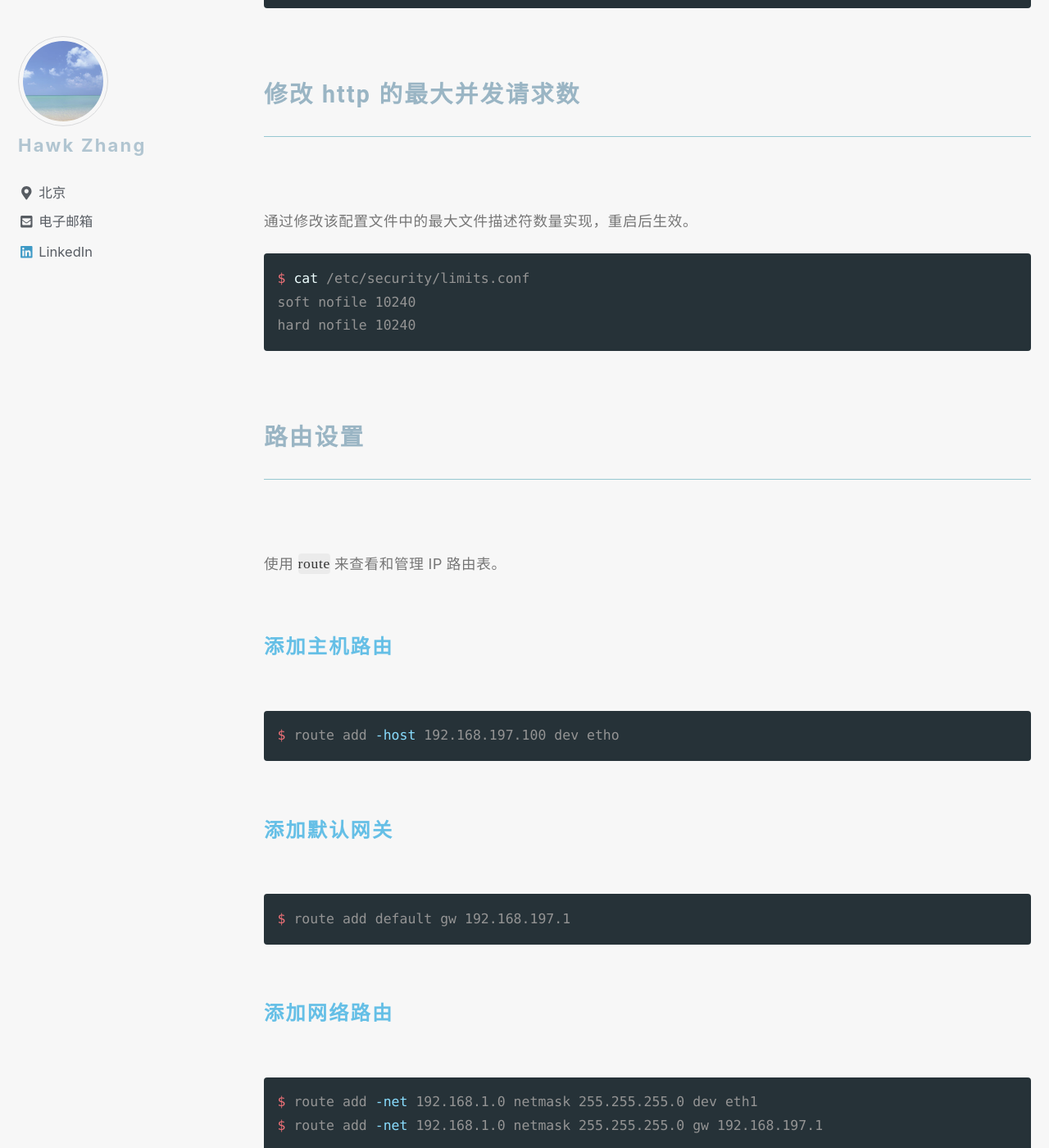
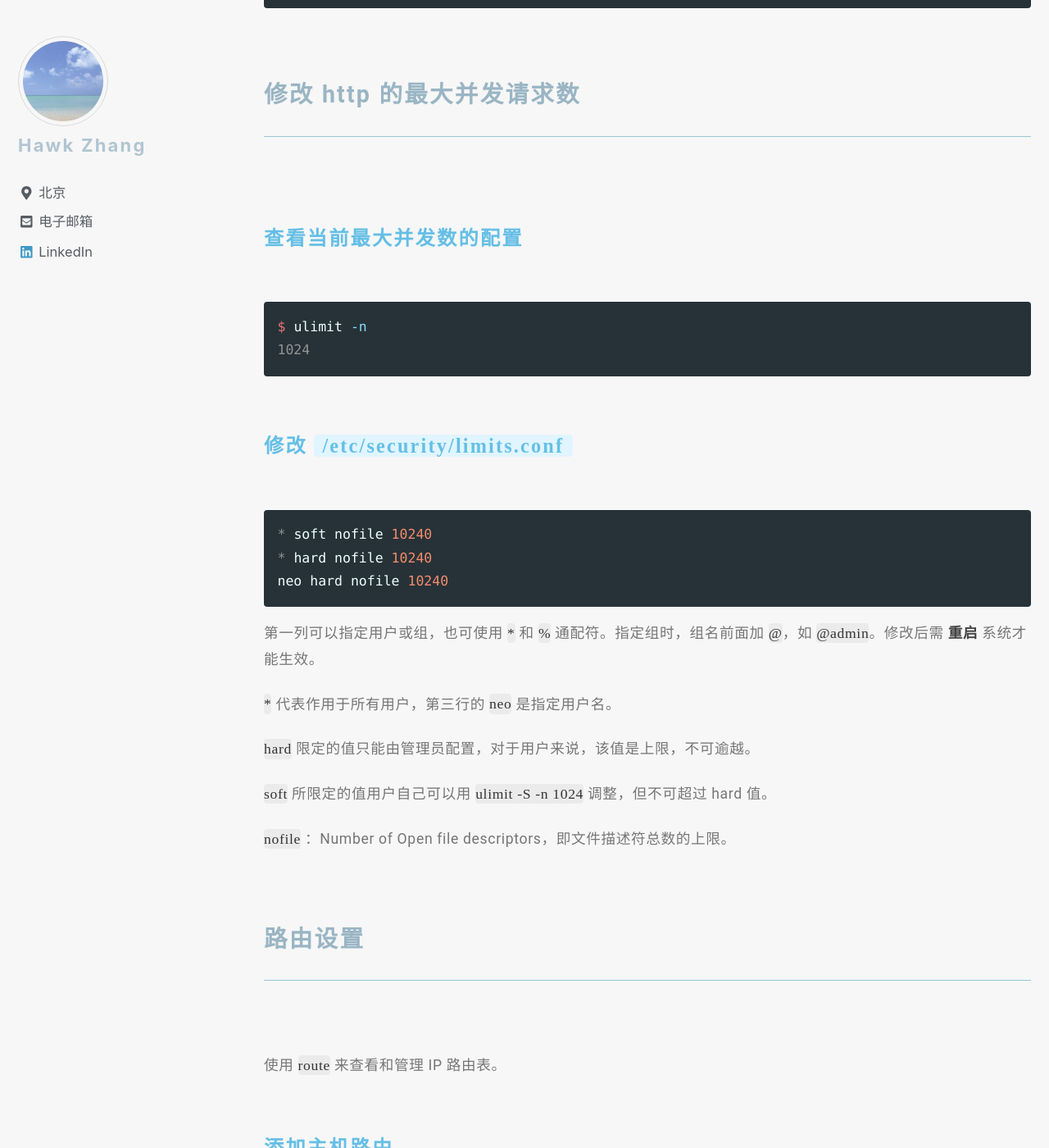
Before and after one commit to narru888/linotes_note, a Jekyll site: the page built from _posts/cheatsheet/2017-05-01-network.md, in a window 1280 px wide and 1400 px high, scrolled down 2317 px. Shown: the whole window at 82% size. Built offline with Jekyll 4.4.1, drawn with Linux system fonts in a browser that asks for light colours; nearby versions of some CDN libraries; a script that is not in the unit is left out.

Commit message:
update on 2018-12-09 15:37:01 CST

````diff
--- a/_posts/cheatsheet/2017-05-01-network.md
+++ b/_posts/cheatsheet/2017-05-01-network.md
@@ -21,18 +21,12 @@ header:
 
 
 
-
 ### 配置主机名
-
 
 ```bash
 $ sudo nmcli general hostname hollyshit
 $ sudo hostnamectl set-hostname hollyshit
 ```
-
-
-
-
 
 
 
@@ -60,15 +54,39 @@ $ sudo systemctl restart network
 
 
 
+
 ### 修改 http 的最大并发请求数
 
-通过修改该配置文件中的最大文件描述符数量实现，重启后生效。
+
+#### 查看当前最大并发数的配置
 
 ```bash
-$ cat /etc/security/limits.conf
-soft nofile 10240
-hard nofile 10240
+$ ulimit -n
+1024
 ```
+
+#### 修改 `/etc/security/limits.conf`
+
+```conf
+* soft nofile 10240
+* hard nofile 10240
+neo hard nofile 10240
+```
+
+第一列可以指定用户或组，也可使用 `*` 和 `%` 通配符。指定组时，组名前面加 `@`，如 `@admin`。修改后需 **重启** 系统才能生效。
+
+`*` 代表作用于所有用户，第三行的 `neo` 是指定用户名。
+
+`hard` 限定的值只能由管理员配置，对于用户来说，该值是上限，不可逾越。
+
+`soft` 所限定的值用户自己可以用 `ulimit -S -n 1024` 调整，但不可超过 hard 值。
+
+`nofile` ：Number of Open file descriptors，即文件描述符总数的上限。
+
+
+
+
+
 
 
 
````
Also changed, not shown: _posts/cheatsheet/2017-05-01-os.md (+32 -110 lines), _posts/cheatsheet/2017-05-01-storage.md (+15 -0 lines).
